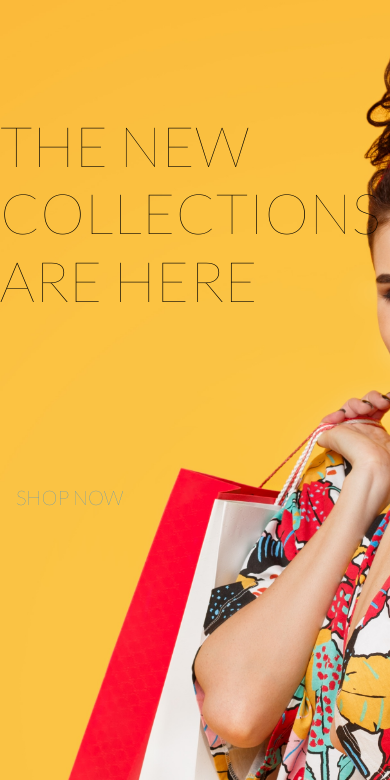
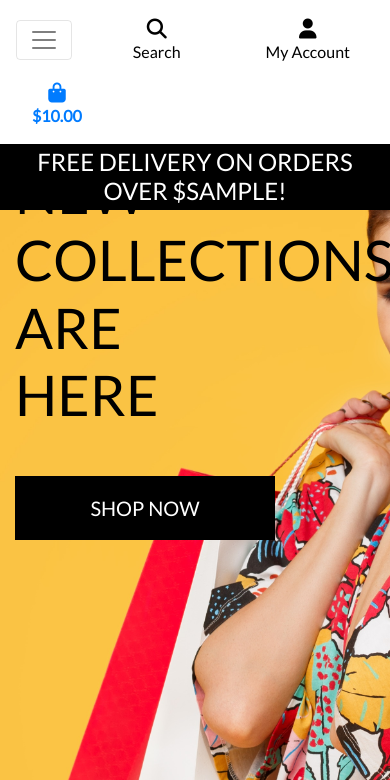
Before and after one commit to saramorrin/boutique_ado, a Django app: template home/templates/home/index.html in a window 390 px wide. Shown: the top 780 px of the page. Run offline with Django 3.2, Linux system fonts and the light colour scheme; the template is opened without the code that fills it: most values are stand-ins (such as "Sample title", 1, 10 or a date in 2020); some libraries are stand-ins or nearby versions.

Commit message:
Added mobile_header and main navbar

```diff
--- a/home/templates/home/index.html
+++ b/home/templates/home/index.html
@@ -1,7 +1,7 @@
 {% extends "base.html" %}
 {% load static %}
 
-{% block page_header%}
+{% block page_header %}
     <div class="container header-container">
         <div class="row">
             <div class="col"></div>
@@ -12,16 +12,16 @@
 {% block content %}
     <div class="container h-100">
         <div class="row h-100">
-            <div class="col-7 col-md-6 my-auto"></div>
+            <div class="col-7 col-md-6 my-auto">
                 <h1 class="display-4 logo-font text-black">
                     The new collections are here
                 </h1>
                 <div class="my-5">
                     <h4>
-                        <a href="" class="shop-now-btn btn-lg rounded-0 text-uppercase py-3">Shop Now</a>
+                        <a href="" class="shop-now-button btn btn-lg rounded-0 text-uppercase py-3">Shop Now</a>
                     </h4>
                 </div>
+            </div>
         </div>
     </div>
-
 {% endblock %}
--- a/static/css/base.css
+++ b/static/css/base.css
@@ -56,6 +56,10 @@ body {
     border: 1px solid black !important;
 }
 
+.bg-black {
+    background: #000 !important;
+}
+
 /* -------------------------------- Media Queries */
 
 /* Slightly larger container on xl screens */
--- a/templates/base.html
+++ b/templates/base.html
@@ -15,7 +15,7 @@
 
     {% block corecss %}
         <link rel="stylesheet" href="https://stackpath.bootstrapcdn.com/bootstrap/4.4.1/css/bootstrap.min.css" integrity="sha384-Vkoo8x4CGsO3+Hhxv8T/Q5PaXtkKtu6ug5TOeNV6gBiFeWPGFN9MuhOf23Q9Ifjh" crossorigin="anonymous">
-        <link href="https://fonts.googleapis.com/css2?family=Lato:wght@100&display=swap" rel="stylesheet">
+        <link rel="stylesheet" href="https://fonts.googleapis.com/css?family=Lato&display=swap">
         <link rel="stylesheet" href="{% static 'css/base.css' %}">
     {% endblock %}
 
@@ -23,7 +23,7 @@
     {% endblock %}
 
     {% block corejs %}
-        <script src="https://kit.fontawesome.com/21ba00f012.js" crossorigin="anonymous"></script>
+        <script src="https://kit.fontawesome.com/e9c73d7092.js" crossorigin="anonymous"></script>
         <script src="https://code.jquery.com/jquery-3.4.1.slim.min.js" integrity="sha384-J6qa4849blE2+poT4WnyKhv5vZF5SrPo0iEjwBvKU7imGFAV0wwj1yYfoRSJoZ+n" crossorigin="anonymous"></script>
         <script src="https://cdn.jsdelivr.net/npm/popper.js@1.16.0/dist/umd/popper.min.js" integrity="sha384-Q6E9RHvbIyZFJoft+2mJbHaEWldlvI9IOYy5n3zV9zzTtmI3UksdQRVvoxMfooAo" crossorigin="anonymous"></script>
         <script src="https://stackpath.bootstrapcdn.com/bootstrap/4.4.1/js/bootstrap.min.js" integrity="sha384-wfSDF2E50Y2D1uUdj0O3uMBJnjuUD4Ih7YwaYd1iqfktj0Uod8GCExl3Og8ifwB6" crossorigin="anonymous"></script>
@@ -36,7 +36,7 @@
   </head>
   <body>
     <header class="container-fluid fixed-top">
-        <div id="top-nav" class="row bg-white pt-lg-2 d-none d-lg-flex">
+        <div id="topnav" class="row bg-white pt-lg-2 d-none d-lg-flex">
             <div class="col-12 col-lg-4 my-auto py-1 py-lg-0 text-center text-lg-left">
                 <a href="{% url 'home' %}" class="nav-link main-logo-link">
                     <h2 class="logo-font text-black my-0"><strong>Boutique</strong> Ado</h2>
@@ -95,6 +95,20 @@
                 </ul>
             </div>
         </div>
+        <div class="row bg-white">
+            <nav class="navbar navbar-expand-lg navbar-light w-100">
+                <button class="navbar-toggler" type="button" data-toggle="collapse" data-target="#main-nav" aria-controls="main-nav" aria-expanded="false" aria-label="Toggle navigation">
+                    <span class="navbar-toggler-icon"></span>
+                </button>
+                {% include 'includes/mobile-top-header.html' %}
+                {% include 'includes/main-nav.html' %}
+            </nav>
+        </div>
+        <div id="delivery-banner" class="row text-center">
+            <div class="col bg-black text-white">
+                <h4 class="logo-font my-1">Free delivery on orders over ${{ free_shipping_threshold }}!</h4>
+            </div>
+        </div>
     </header>
 
     {% if messages %}
--- /dev/null
+++ b/templates/includes/main-nav.html
@@ -0,0 +1,50 @@
+<div class="collapse navbar-collapse" id="main-nav">
+    <ul class="navbar-nav w-auto mx-auto">
+        <li class="nav-item dropdown">
+            <a class="logo-font font-weight-bold nav-link text-black mr-5" href="#" id="all-products-link" data-toggle="dropdown" aria-haspopup="true" aria-expanded="false">
+                All Products
+            </a>
+            <div class="dropdown-menu border-0" aria-labelledby="all-products-link">
+                <a href="" class="dropdown-item">By Price</a>
+                <a href="" class="dropdown-item ">By Rating</a>
+                <a href="" class="dropdown-item ">By Category</a>
+                <a href="" class="dropdown-item">All Products</a>
+            </div>
+        </li>
+
+        <li class="nav-item dropdown">
+            <a class="logo-font font-weight-bold nav-link text-black mr-5" href="#" id="clothing-link" data-toggle="dropdown" aria-haspopup="true" aria-expanded="false">
+                Clothing
+            </a>
+            <div class="dropdown-menu border-0" aria-labelledby="clothing-link">
+                <a href="" class="dropdown-item">Activewear &amp; Essentials</a>
+                <a href="" class="dropdown-item">Jeans</a>
+                <a href="" class="dropdown-item">Shirts</a>
+                <a href="" class="dropdown-item">All Clothing</a>
+            </div>
+        </li>
+
+        <li class="nav-item dropdown">
+            <a class="logo-font font-weight-bold nav-link text-black mr-5" href="#" id="homeware-link" data-toggle="dropdown" aria-haspopup="true" aria-expanded="false">
+                Homeware
+            </a>
+            <div class="dropdown-menu border-0" aria-labelledby="homeware-link">
+                <a href="" class="dropdown-item">Bed &amp; Bath</a>
+                <a href="" class="dropdown-item">Kitchen &amp; Dining</a>
+                <a href="" class="dropdown-item">All Homeware</a>
+            </div>
+        </li>
+
+        <li class="nav-item dropdown">
+            <a class="logo-font font-weight-bold nav-link text-black" href="#" id="specials-link" data-toggle="dropdown" aria-haspopup="true" aria-expanded="false">
+                Special Offers
+            </a>
+            <div class="dropdown-menu border-0" aria-labelledby="specials-link">
+                <a href="" class="dropdown-item">New Arrivals</a>
+                <a href="" class="dropdown-item">Deals</a>
+                <a href="" class="dropdown-item">Clearance</a>
+                <a href="" class="dropdown-item">All Specials</a>
+            </div>
+        </li>
+    </ul>
+</div>
--- /dev/null
+++ b/templates/includes/mobile-top-header.html
@@ -0,0 +1,56 @@
+<li class="list-inline-item">
+    <a class="text-black nav-link d-block d-lg-none" href="#" id="mobile-search" data-toggle="dropdown" aria-haspopup="true" aria-expanded="false">
+        <div class="text-center">
+            <div><i class="fas fa-search fa-lg"></i></div>
+            <p class="my-0">Search</p>
+        </div>
+    </a>
+    <div class="dropdown-menu border-0 w-100 p-3 rounded-0 my-0" aria-labelledby="mobile-search">
+        <form class="form" method="GET" action="">
+            <div class="input-group w-100">
+                <input class="form-control border border-black rounded-0" type="text" name="q" placeholder="Search our site">
+                <div class="input-group-append">
+                    <button class="form-control form-control btn btn-black border border-black rounded-0" type="submit">
+                        <span class="icon">
+                            <i class="fas fa-search"></i>
+                        </span>
+                    </button>
+                </div>
+            </div>
+        </form>
+    </div>
+</li>
+<li class="list-inline-item dropdown">
+    <a class="text-black nav-link d-block d-lg-none" href="#" id="user-options" data-toggle="dropdown" aria-haspopup="true" aria-expanded="false">
+        <div class="text-center">
+            <div><i class="fas fa-user fa-lg"></i></div>
+            <p class="my-0">My Account</p>
+        </div>
+    </a>
+    <div class="dropdown-menu border-0" aria-labelledby="user-options">
+        {% if request.user.is_authenticated %}
+            {% if request.user.is_superuser %}
+                <a href="{% url 'account_logout' %}" class="dropdown-item">Product Management</a>
+            {% endif %}
+            <a href="" class="dropdown-item">My Profile</a>
+            <a href="{% url 'account_logout' %}" class="dropdown-item">Logout</a>
+        {% else %}
+            <a href="{% url 'account_signup' %}" class="dropdown-item">Register</a>
+            <a href="{% url 'account_login' %}" class="dropdown-item">Login</a>
+        {% endif %}
+    </div>
+</li>
+<li class="list-inline-item">
+    <a class="{% if grand_total %}text-primary font-weight-bold{% else %}text-black{% endif %} nav-link d-block d-lg-none" href="">
+        <div class="text-center">
+            <div><i class="fas fa-shopping-bag fa-lg"></i></div>
+            <p class="my-0">
+                {% if grand_total %}
+                    ${{ grand_total|floatformat:2 }}
+                {% else %}
+                    $0.00
+                {% endif %}
+            </p>
+        </div>
+    </a>
+</li>
```
